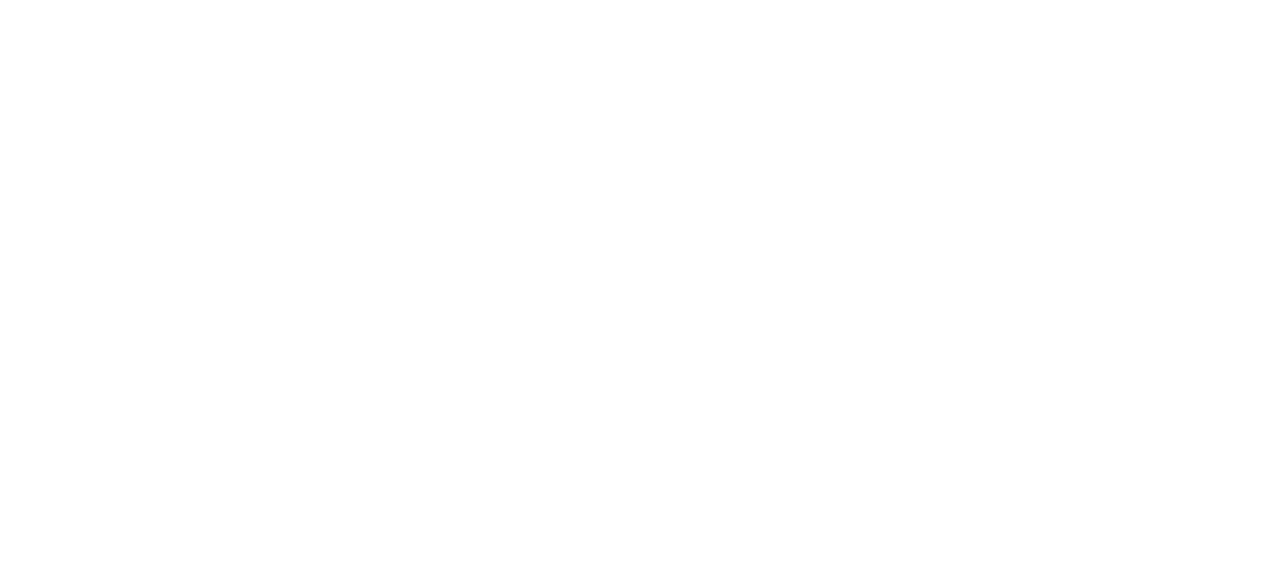
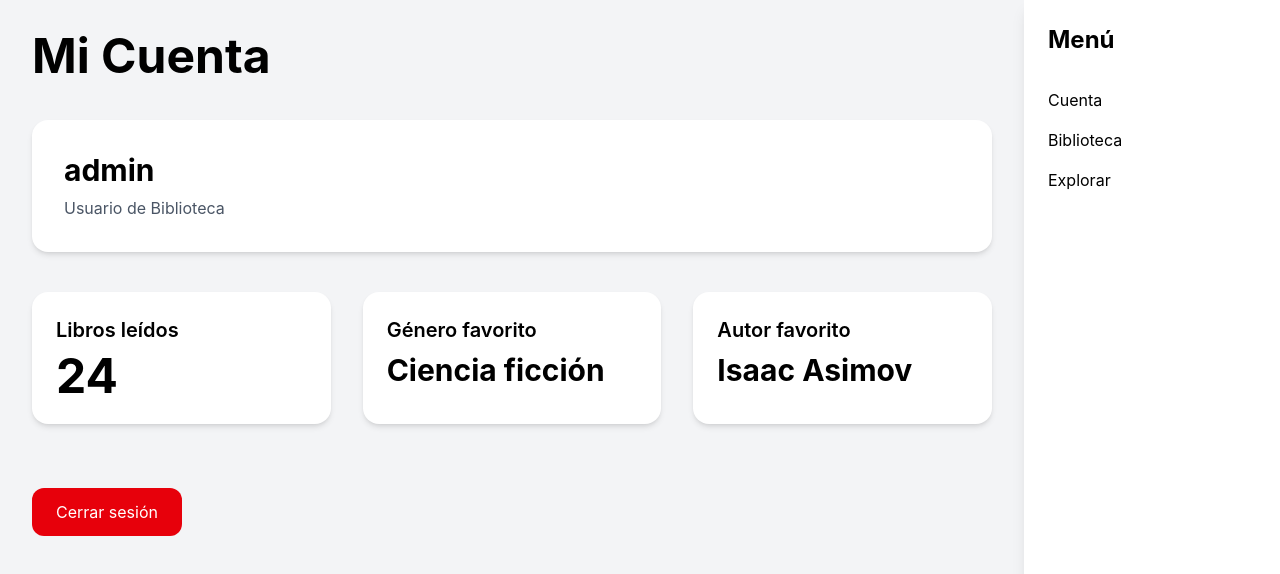
Before and after one commit to Leo141592/BibliotecaFrontend, a React (Vite) app: page /account in a window 1280 px wide. Before the commit this address had no page. Shown: the top 574 px of the page. Built offline with nearby package versions, Linux system fonts and the light colour scheme.

Commit message:
Agregar pagina de cuenta con estadisticas y cierre de sesion

```diff
--- a/src/App.tsx
+++ b/src/App.tsx
@@ -1,5 +1,6 @@
 import { Routes, Route } from "react-router-dom"
 
+import AccountPage from "./pages/AccountPage"
 import ExplorePage from "./pages/ExplorePage"
 import LoginPage from "./pages/LoginPage"
 import RegisterPage from "./pages/RegisterPage"
@@ -13,6 +14,8 @@
     <Routes>
 
       <Route path="/" element={<LoginPage />} />
+
+      <Route path="/account" element={<AccountPage />} />
 
       <Route
         path="/register"
--- a/src/components/Sidebar.tsx
+++ b/src/components/Sidebar.tsx
@@ -15,6 +15,7 @@
       <div className="flex flex-col gap-4">
 
         <button
+            onClick={() => navigate("/account")}
           className="text-left hover:text-blue-600 transition cursor-pointer"
         >
           Cuenta
--- /dev/null
+++ b/src/pages/AccountPage.tsx
@@ -0,0 +1,86 @@
+import MainLayout from "../layouts/MainLayout"
+import { useNavigate } from "react-router-dom"
+
+function AccountPage() {
+
+  const navigate = useNavigate()
+
+  return (
+
+    <MainLayout>
+
+      <h1 className="text-5xl font-bold mb-10">
+        Mi Cuenta
+      </h1>
+
+      {/* Información usuario */}
+      <div className="bg-white rounded-2xl shadow-md p-8 mb-10">
+
+        <h2 className="text-3xl font-bold mb-2">
+          admin
+        </h2>
+
+        <p className="text-gray-600">
+          Usuario de Biblioteca
+        </p>
+
+      </div>
+
+      {/* Estadísticas */}
+      <div className="grid grid-cols-1 md:grid-cols-3 gap-8 mb-16">
+
+        {/* Libros leídos */}
+        <div className="bg-white rounded-2xl shadow-md p-6">
+
+          <h3 className="text-xl font-semibold mb-2">
+            Libros leídos
+          </h3>
+
+          <p className="text-5xl font-bold">
+            24
+          </p>
+
+        </div>
+
+        {/* Género favorito */}
+        <div className="bg-white rounded-2xl shadow-md p-6">
+
+          <h3 className="text-xl font-semibold mb-2">
+            Género favorito
+          </h3>
+
+          <p className="text-3xl font-bold">
+            Ciencia ficción
+          </p>
+
+        </div>
+
+        {/* Autor favorito */}
+        <div className="bg-white rounded-2xl shadow-md p-6">
+
+          <h3 className="text-xl font-semibold mb-2">
+            Autor favorito
+          </h3>
+
+          <p className="text-3xl font-bold">
+            Isaac Asimov
+          </p>
+
+        </div>
+
+      </div>
+
+      {/* Botón logout */}
+      <button
+        onClick={() => navigate("/")}
+        className="bg-red-600 text-white px-6 py-3 rounded-xl hover:bg-red-700 transition"
+      >
+        Cerrar sesión
+      </button>
+
+    </MainLayout>
+
+  )
+}
+
+export default AccountPage
```
